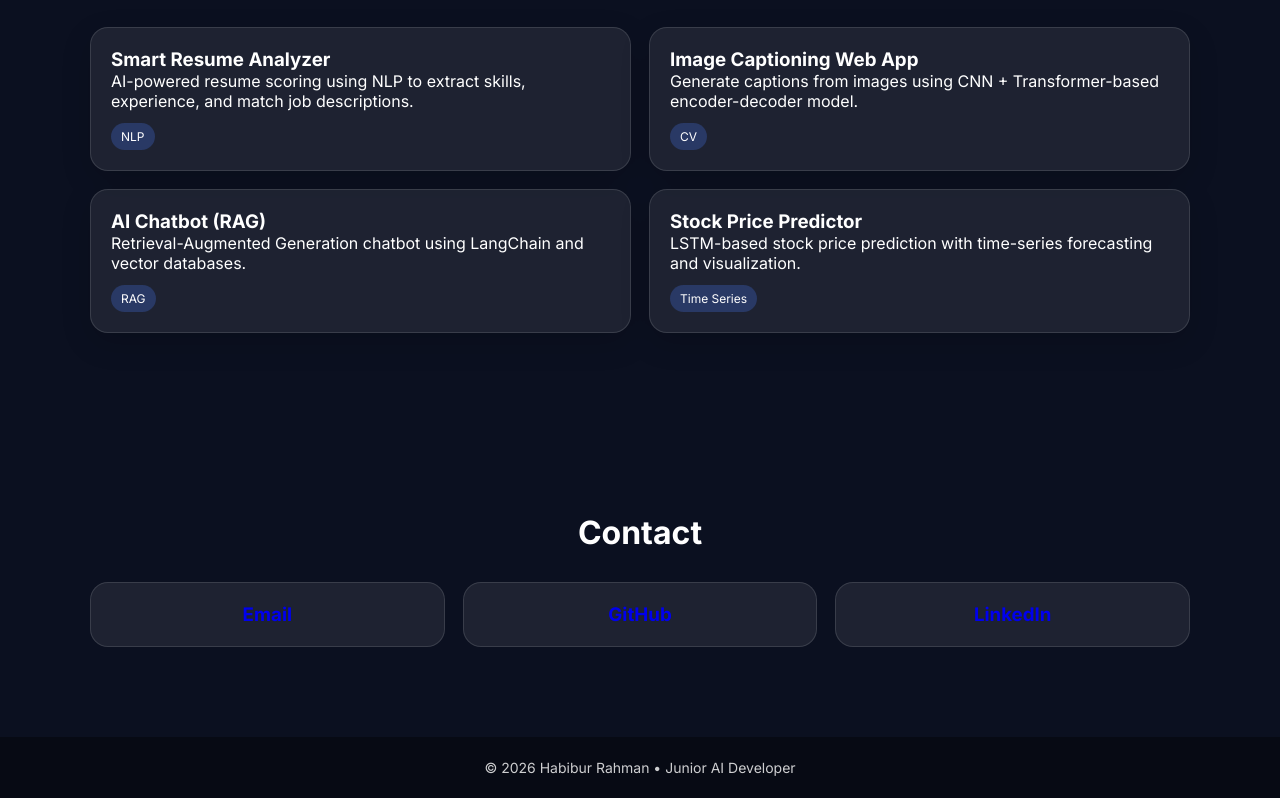
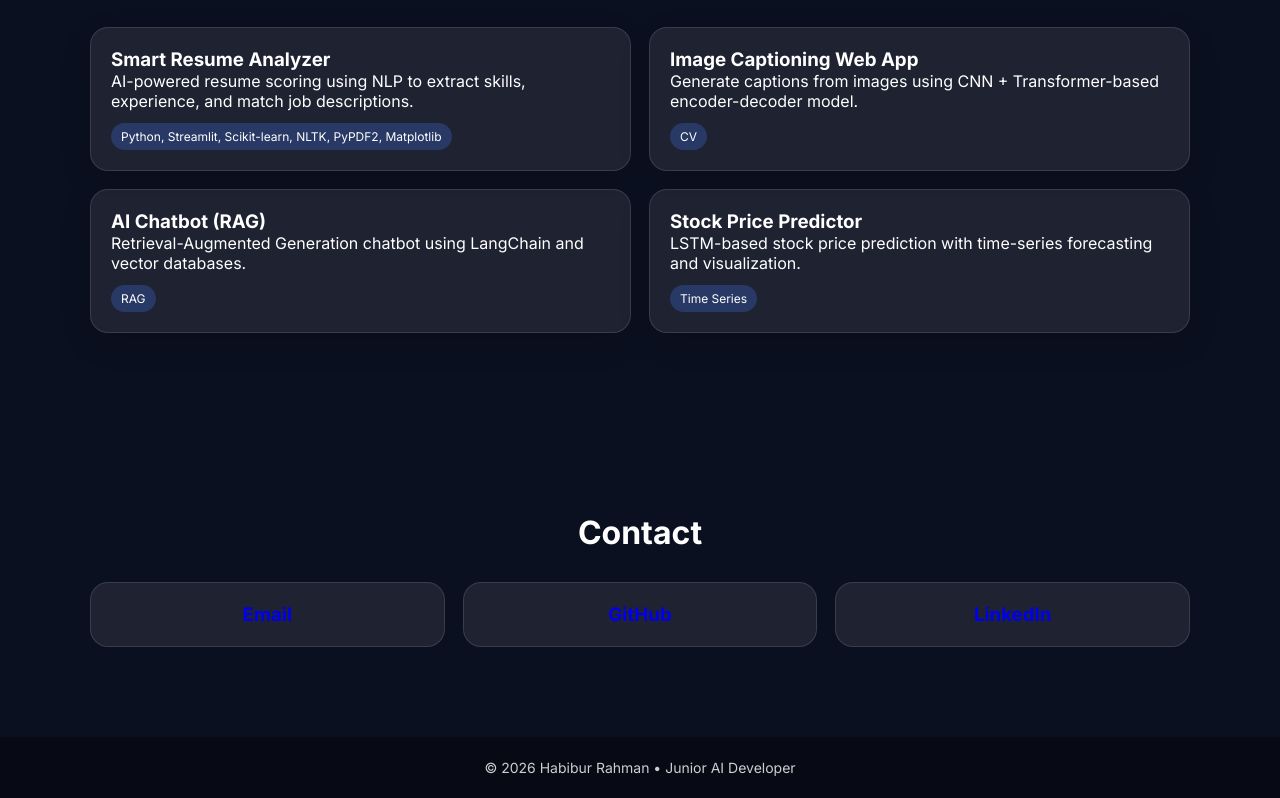
Before and after one commit to habibcse20/habibcse20.github.io, a plain HTML site: page index.html in a window 1280 px wide. Shown: the part 1821-2619 px from the top of the page. Drawn offline with Linux system fonts and the light colour scheme.

Commit message:
Update index.html

```diff
--- a/index.html
+++ b/index.html
@@ -100,7 +100,7 @@ Alongside my technical skills, I bring strong communication, leadership, and tea
         <div class="project-card-inner">
           <h3>Smart Resume Analyzer</h3>
           <p>AI-powered resume scoring using NLP to extract skills, experience, and match job descriptions.</p>
-          <span class="project-tag">NLP</span>
+          <span class="project-tag">Python, Streamlit, Scikit-learn, NLTK, PyPDF2, Matplotlib</span>
         </div>
       </div>
 
```
